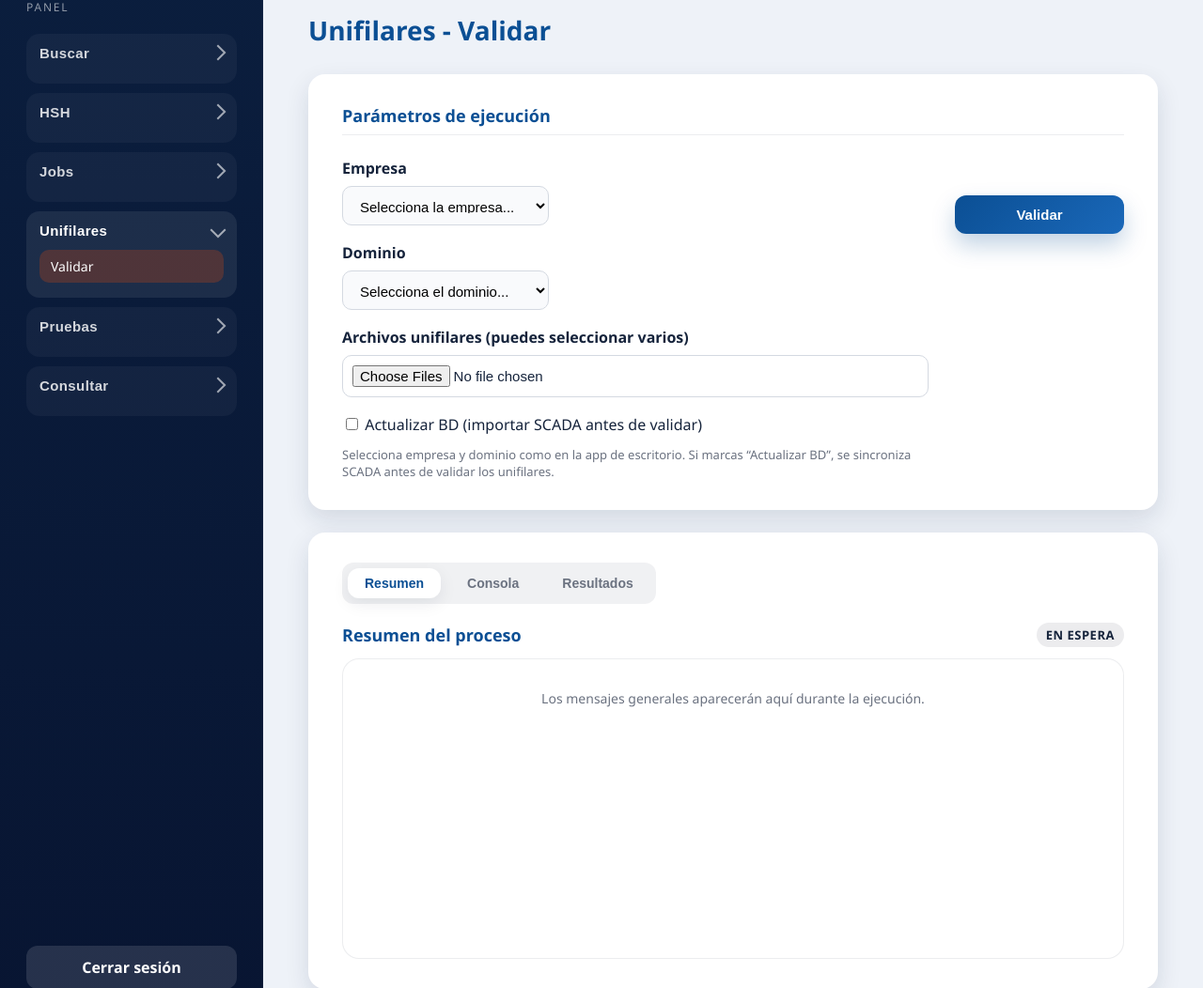
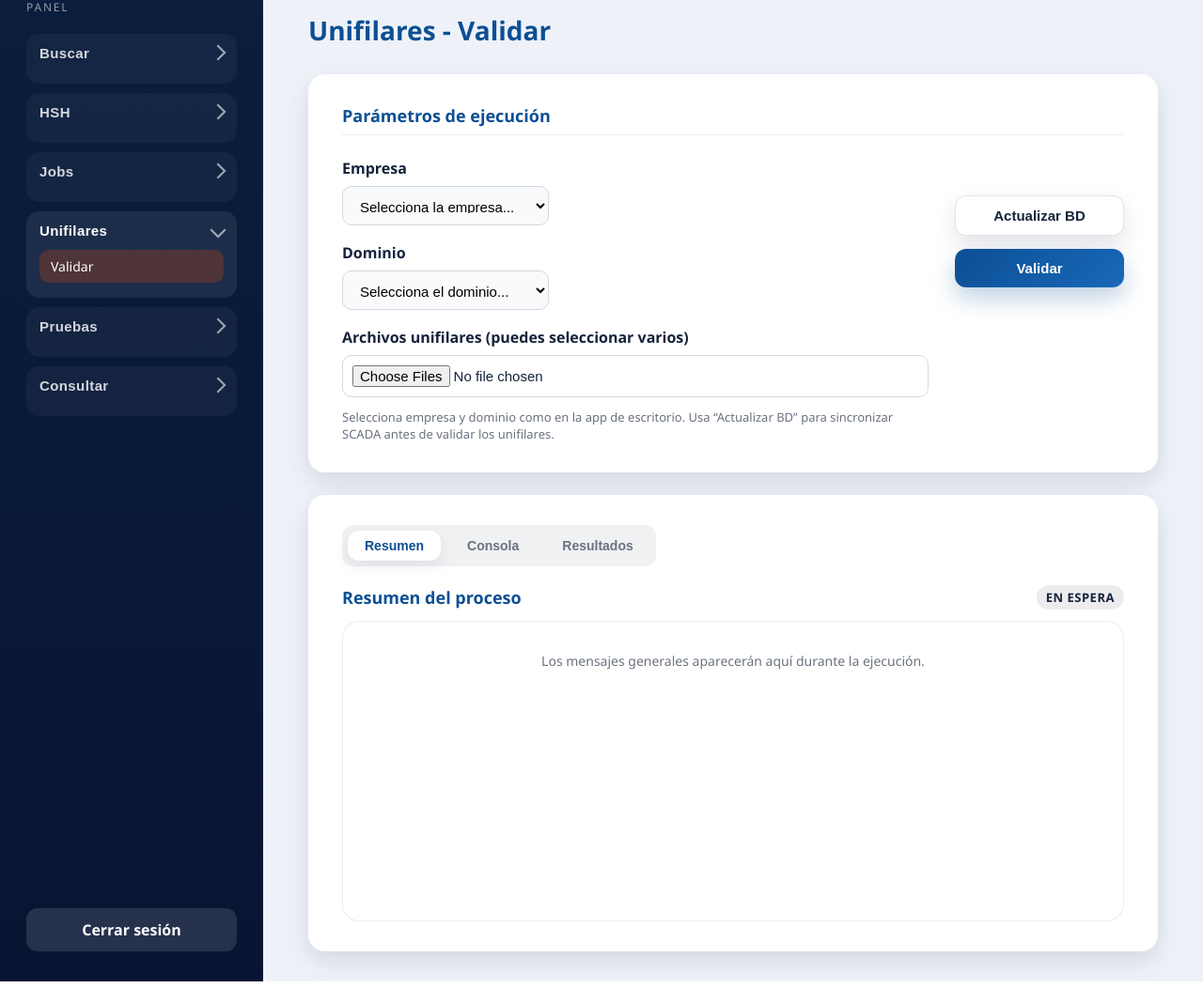
Before and after one commit to Sebastian-jimenez30/AutoADA, a FastAPI app: page /unifilares/validar in a window 1280 px wide. Shown: the part 182-1234 px from the top of the page at 94% size. Run offline with FastAPI, Linux system fonts and the light colour scheme.

Commit message:
modified:   WEB/templates/unifilares_validar.html #

```diff
--- a/WEB/templates/unifilares_validar.html
+++ b/WEB/templates/unifilares_validar.html
@@ -56,17 +56,13 @@
                    required>
           </div>
 
-          <label class="checkbox">
-            <input type="checkbox" id="actualizar" name="actualizar">
-            <span>Actualizar BD (importar SCADA antes de validar)</span>
-          </label>
-
           <p class="form-help-text">
-            Selecciona empresa y dominio como en la app de escritorio. Si marcas “Actualizar BD”, se sincroniza SCADA antes de validar los unifilares.
+            Selecciona empresa y dominio como en la app de escritorio. Usa “Actualizar BD” para sincronizar SCADA antes de validar los unifilares.
           </p>
         </div>
 
         <div class="form-right">
+          <button type="button" class="btn btn-secondary" id="actualizarBtn" name="actualizar">Actualizar BD</button>
           <button type="button" class="btn btn-primary" id="verificarBtn">Validar</button>
         </div>
       </div>
```
